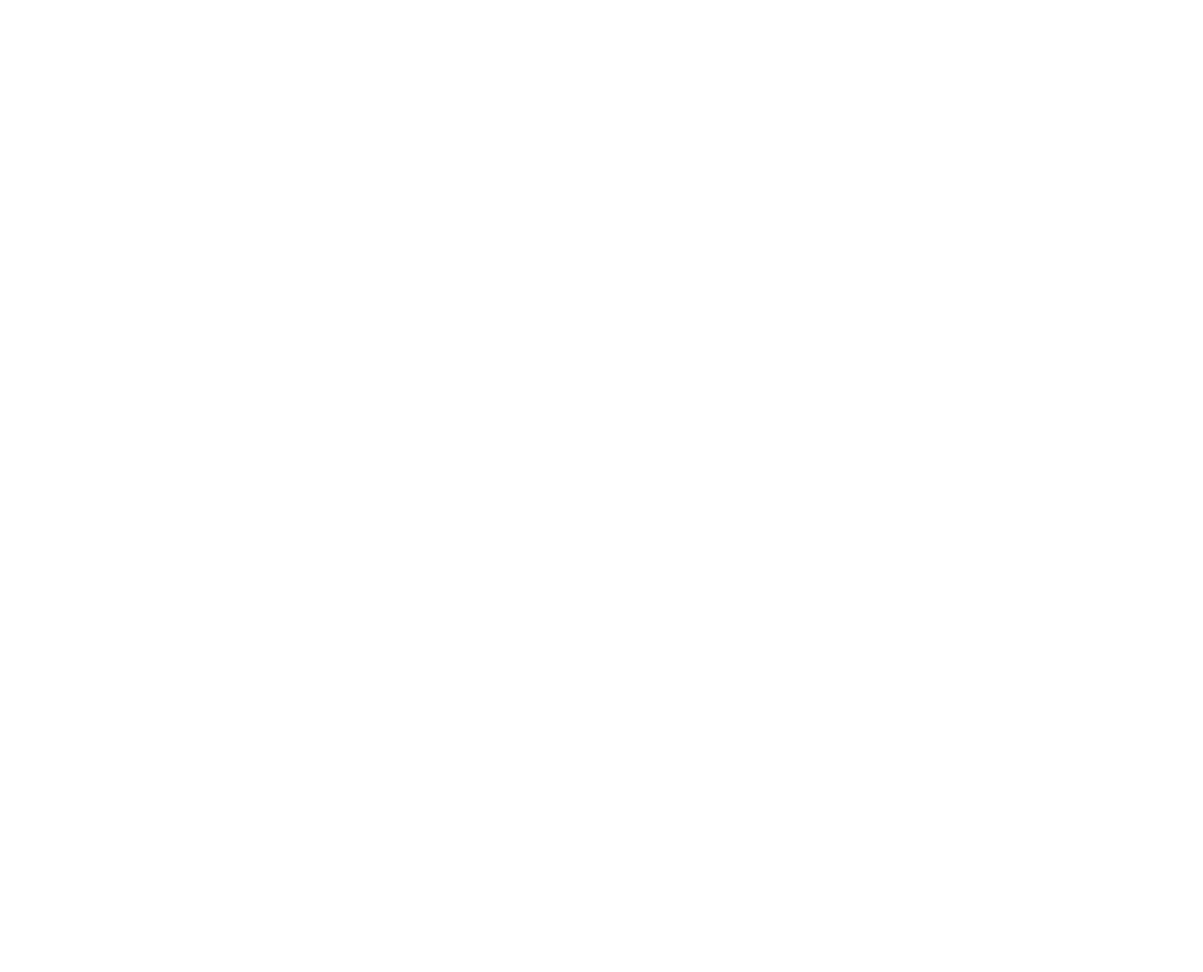
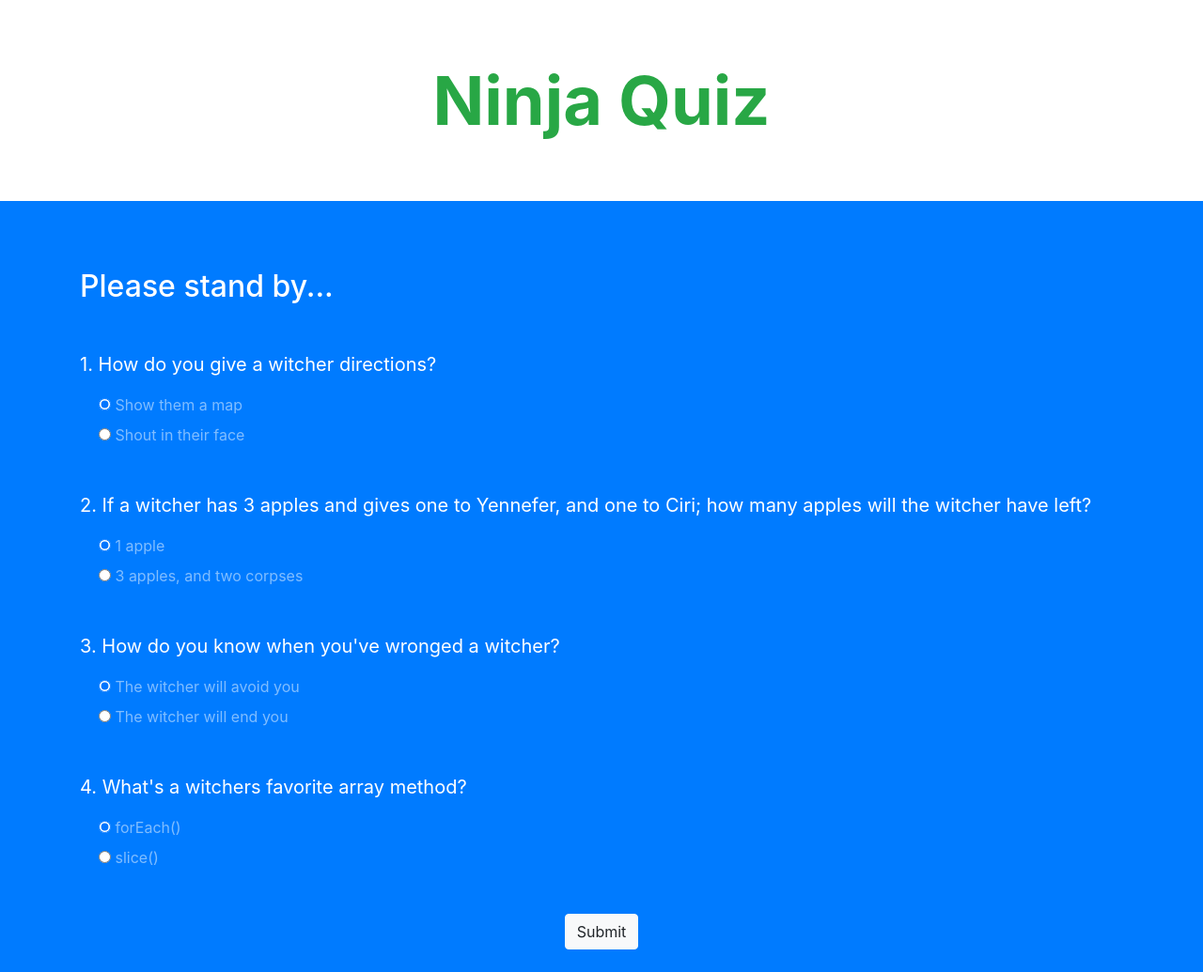
Before and after one commit to markwilde33/Witcher-Quiz, a plain HTML site: page index.html in a window 1280 px wide. Shown: the whole page at 94% size. Before the commit the page ends 800 px from the top, so only its background shows below. Drawn offline with nearby package versions, Linux system fonts and the light colour scheme.

Commit message:
Added quiz content to index and used boostrap classes for most of the styling.

```diff
--- a/index.html
+++ b/index.html
@@ -3,9 +3,76 @@
 <head>
   <meta charset="UTF-8">
   <meta name="viewport" content="width=device-width, initial-scale=1.0">
+  <link rel="stylesheet" href="https://stackpath.bootstrapcdn.com/bootstrap/4.4.1/css/bootstrap.min.css" integrity="sha384-Vkoo8x4CGsO3+Hhxv8T/Q5PaXtkKtu6ug5TOeNV6gBiFeWPGFN9MuhOf23Q9Ifjh" crossorigin="anonymous">
   <title>Witcher Quiz</title>
 </head>
 <body>
 
+   <!-- top section -->
+   <div class="intro py-3 bg-white text-center">
+    <div class="container">
+      <h2 class="font-weight-bold text-success display-3 my-5">Ninja Quiz</h2>
+    </div>
+  </div>
+
+  <!-- quiz section -->
+  <div class="quiz py-4 bg-primary">
+    <div class="container">
+      <h2 class="my-5 text-white">Please stand by...</h2>
+
+      <form class="quiz-form text-white">
+        <div class="my-5">
+          <p class="lead font-weight-normal">1. How do you give a witcher directions?</p>
+          <div class="form-check my-2 text-white-50">
+            <input type="radio" name="q1" value="A" checked>
+            <label class="form-check-label">Show them a map</label>
+          </div>
+          <div class="form-check my-2 text-white-50">
+            <input type="radio" name="q1" value="B">
+            <label class="form-check-label">Shout in their face</label>
+          </div>
+        </div>
+        <div class="my-5">
+          <p class="lead font-weight-normal">2. If a witcher has 3 apples and gives one to Yennefer, and one to Ciri; how many apples will the witcher have left?</p>
+          <div class="form-check my-2 text-white-50">
+            <input type="radio" name="q2" value="A" checked>
+            <label class="form-check-label">1 apple</label>
+          </div>
+          <div class="form-check my-2 text-white-50">
+            <input type="radio" name="q2" value="B">
+            <label class="form-check-label">3 apples, and two corpses</label>
+          </div>
+        </div>
+        <div class="my-5">
+          <p class="lead font-weight-normal">3. How do you know when you've wronged a witcher?</p>
+          <div class="form-check my-2 text-white-50">
+            <input type="radio" name="q3" value="A" checked>
+            <label class="form-check-label">The witcher will avoid you</label>
+          </div>
+          <div class="form-check my-2 text-white-50">
+            <input type="radio" name="q3" value="B">
+            <label class="form-check-label">The witcher will end you</label>
+          </div>
+        </div>
+        <div class="my-5">
+          <p class="lead font-weight-normal">4. What's a witchers favorite array method?</p>
+          <div class="form-check my-2 text-white-50">
+            <input type="radio" name="q4" value="A" checked>
+            <label class="form-check-label">forEach()</label>
+          </div>
+          <div class="form-check my-2 text-white-50">
+            <input type="radio" name="q4" value="B">
+            <label class="form-check-label">slice()</label>
+          </div>
+        </div>
+        <div class="text-center">
+          <input type="submit" class="btn btn-light">
+        </div>
+      </form>
+
+    </div>
+  </div>
+
+  <script src="app.js"></script>
 </body>
 </html>
```
